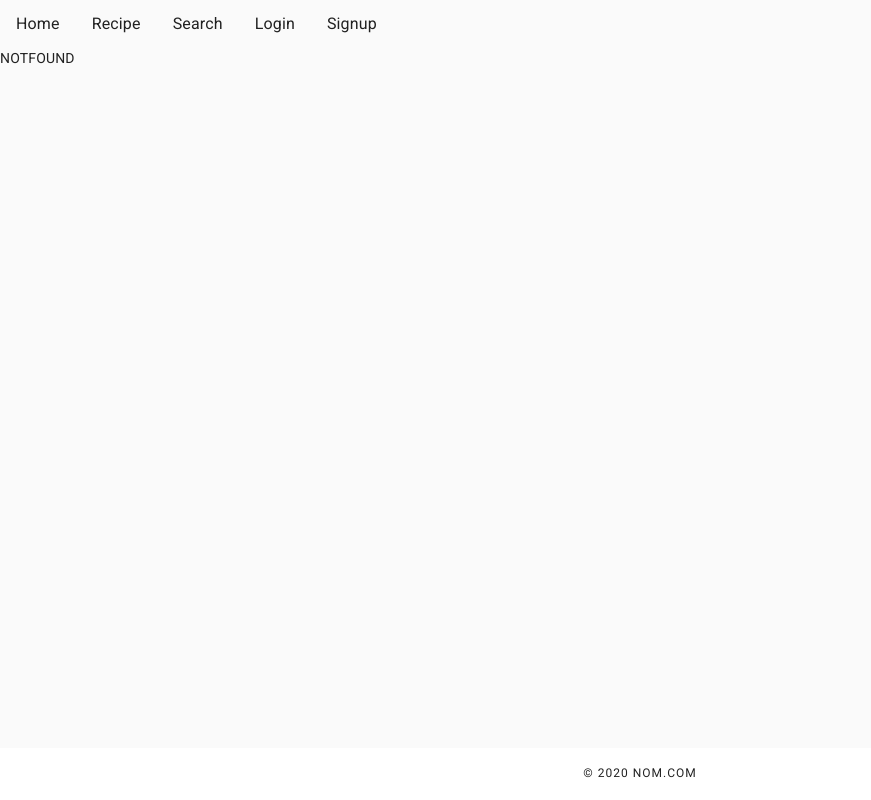
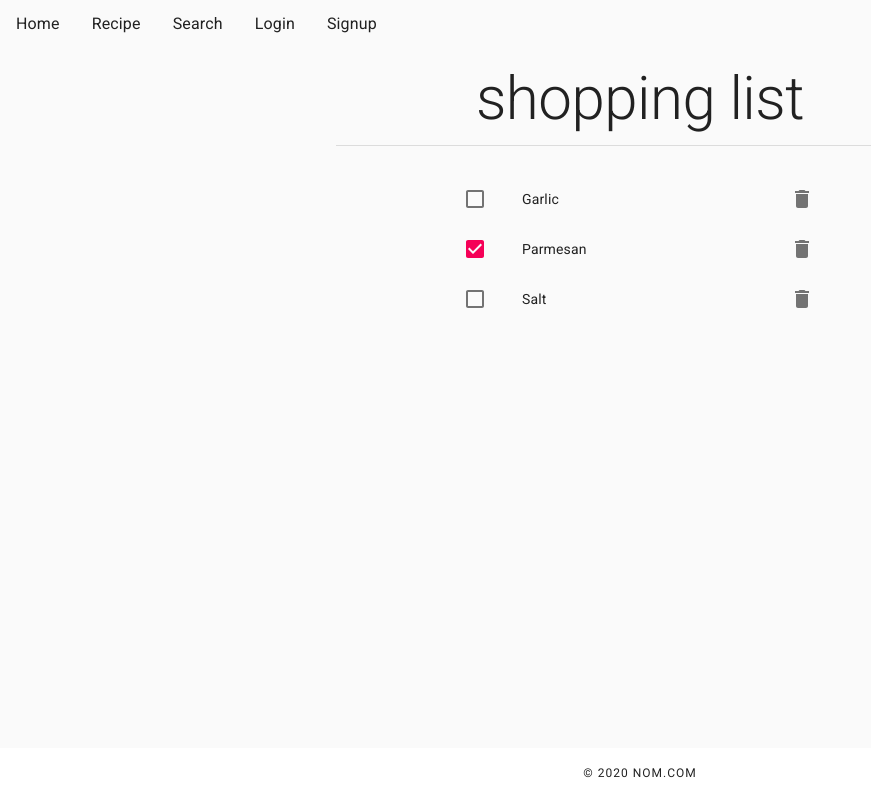
Before and after one commit to nom-com/CuttingBoard-frontend, a React (Create React App) app: page /shopping-list in a window 1280 px wide. Shown: the whole page, without its empty margins (0-871 px from the left). Built offline with nearby package versions, Linux system fonts and the light colour scheme.

Commit message:
Finalized shopping list component

```diff
--- a/src/App.js
+++ b/src/App.js
@@ -20,6 +20,7 @@ import Admin from "./pages/Admin";
 import Recipe from "./pages/Recipe";
 import UserAccount from "./pages/UserAccount";
 import Search from "./pages/Search";
+import ShoppingList from "./pages/ShoppingList";
 
 // TODO: Dan, research material UI themeing context
 let theme = createMuiTheme();
@@ -44,6 +45,7 @@ function App() {
                 <Route exact path='/recipe/:id' component={Recipe}/>
                 <Route exact path='/search' component={Search}/>
                 <Route exact path='/user-account' component={UserAccount}/>
+                <Route exact path='/shopping-list' component={ShoppingList}/>
                 <Route path='/' render={() => <div>NOTFOUND</div>} />
               </Switch>
               <Footer />
--- a/src/components/FavoritesTable.js
+++ b/src/components/FavoritesTable.js
@@ -128,6 +128,7 @@ const FavoritesTable = () => {
                 <Typography variant='subtitle1'>
                   no favorite recipes found
                 </Typography>
+                {/* TO BE DELETED */}
                 <button onClick={() => setFavorites()}>
                   POPULATE DUMMY DATA
                 </button>
--- /dev/null
+++ b/src/components/IngredientsList.js
@@ -0,0 +1,142 @@
+import React, { useEffect } from "react";
+import List from "@material-ui/core/List";
+import ListItem from "@material-ui/core/ListItem";
+import ListItemIcon from "@material-ui/core/ListItemIcon";
+import ListItemSecondaryAction from "@material-ui/core/ListItemSecondaryAction";
+import ListItemText from "@material-ui/core/ListItemText";
+import Checkbox from "@material-ui/core/Checkbox";
+import IconButton from "@material-ui/core/IconButton";
+import DeleteButton from "@material-ui/icons/Delete";
+import { useStoreContext } from "../utils/GlobalState";
+import { SET_SHOPPING_LIST, LOADING } from "../utils/actions";
+import Grid from "@material-ui/core/Grid";
+import CircularProgress from "@material-ui/core/CircularProgress";
+import Typography from "@material-ui/core/Typography";
+import Fade from "@material-ui/core/Fade";
+import Tooltip from "@material-ui/core/Tooltip";
+
+export default function CheckboxList() {
+  const [state, dispatch] = useStoreContext();
+
+  const dummyShoppingListData = [
+    {
+      id: 0,
+      ingredientName: "Garlic",
+      checked: false,
+    },
+    {
+      id: 2,
+      ingredientName: "Parmesan",
+      checked: true,
+    },
+    {
+      id: 3,
+      ingredientName: "Salt",
+      checked: false,
+    },
+  ];
+
+  const setShoppingList = () => {
+    dispatch({ type: LOADING, loading: true });
+    setTimeout(function () {
+      dispatch({
+        type: SET_SHOPPING_LIST,
+        shoppingList: dummyShoppingListData,
+      });
+    }, 1500);
+  };
+
+  // WILL BE AN API CALL
+  const removeFromList = id => {
+    const shorterList = state.shoppingList.filter(item => item.id !== id);
+    dispatch({
+      type: SET_SHOPPING_LIST,
+      shoppingList: shorterList,
+    });
+  };
+
+  useEffect(() => {
+    setShoppingList();
+  }, []);
+
+  const handleToggle = value => () => {
+    value.checked = !value.checked;
+    const updateShoppingList = state.shoppingList.map(item =>
+      item.id === value.id ? value : item
+    );
+
+    dispatch({
+      type: SET_SHOPPING_LIST,
+      shoppingList: updateShoppingList,
+    });
+  };
+
+  return (
+    <React.Fragment>
+      {state.loading ? (
+        <Grid container item direction='row' justify='center'>
+          <Grid item>
+            <CircularProgress color='secondary' />
+          </Grid>
+        </Grid>
+      ) : (
+        <Grid container item direction='row' justify='center'>
+          {state.shoppingList.length > 0 ? (
+            <Grid item xs={12}>
+              <Fade in={!state.loading}>
+                <List>
+                  {state.shoppingList.map((value, index) => (
+                    <ListItem
+                      key={value.id}
+                      role={undefined}
+                      dense
+                      button
+                      onClick={handleToggle(value)}>
+                      <ListItemIcon>
+                        <Checkbox
+                          edge='start'
+                          checked={value.checked}
+                          tabIndex={-1}
+                          disableRipple
+                          inputProps={{
+                            "aria-labelledby": `checkbox-list-label-${value.id}`,
+                          }}
+                        />
+                      </ListItemIcon>
+                      <ListItemText
+                        id={`checkbox-list-label-${value.id}`}
+                        primary={`${value.ingredientName}`}
+                      />
+                      <ListItemSecondaryAction>
+                        <Tooltip title='Delete from list'>
+                          <IconButton
+                            edge='end'
+                            aria-label='comments'
+                            onClick={() => removeFromList(value.id)}>
+                            <DeleteButton />
+                          </IconButton>
+                        </Tooltip>
+                      </ListItemSecondaryAction>
+                    </ListItem>
+                  ))}
+                </List>
+              </Fade>
+            </Grid>
+          ) : (
+            <React.Fragment>
+              <Grid item>
+                <Typography variant='subtitle1'>
+                  No items found in your shopping list
+                </Typography>
+                {/* TO BE DELETED */}
+                <button onClick={() => setShoppingList()}>
+                  POPULATE DUMMY DATA
+                </button>
+              </Grid>
+            </React.Fragment>
+          )}
+        </Grid>
+      )}
+    </React.Fragment>
+  );
+}
--- /dev/null
+++ b/src/pages/ShoppingList.js
@@ -0,0 +1,35 @@
+import React from "react";
+import Grid from "@material-ui/core/Grid";
+import Container from "@material-ui/core/Container";
+import Typography from "@material-ui/core/Typography";
+import Divider from "@material-ui/core/Divider";
+import IngredientsList from "../components/IngredientsList";
+
+const ShoppingList = () => {
+  return (
+    <div className='page-body-content'>
+      <Container maxWidth='md'>
+        <Grid
+          container
+          direction='row'
+          justify='center'
+          alignItems='center'
+          item>
+          <Grid item xs={6}>
+            <Typography variant='h2' component='h1' align='center'>
+              shopping list
+            </Typography>
+          </Grid>
+          <Grid item xs={8}>
+            <Divider style={{ marginTop: 10, marginBottom: 20 }} />
+          </Grid>
+          <Grid item md={5} sm={7} xs={12}>
+            <IngredientsList />
+          </Grid>
+        </Grid>
+      </Container>
+    </div>
+  );
+};
+
+export default ShoppingList;
--- a/src/utils/GlobalState.js
+++ b/src/utils/GlobalState.js
@@ -96,7 +96,8 @@ const reducer = (state, action) => {
     case SET_SHOPPING_LIST:
       return {
         ...state,
-        shoppingList: action.shoppingList
+        shoppingList: action.shoppingList,
+        loading: false
       };
     default:
       return state;
```
Also changed, not shown: 1 other file (tests, documents, lock files or other folders).
